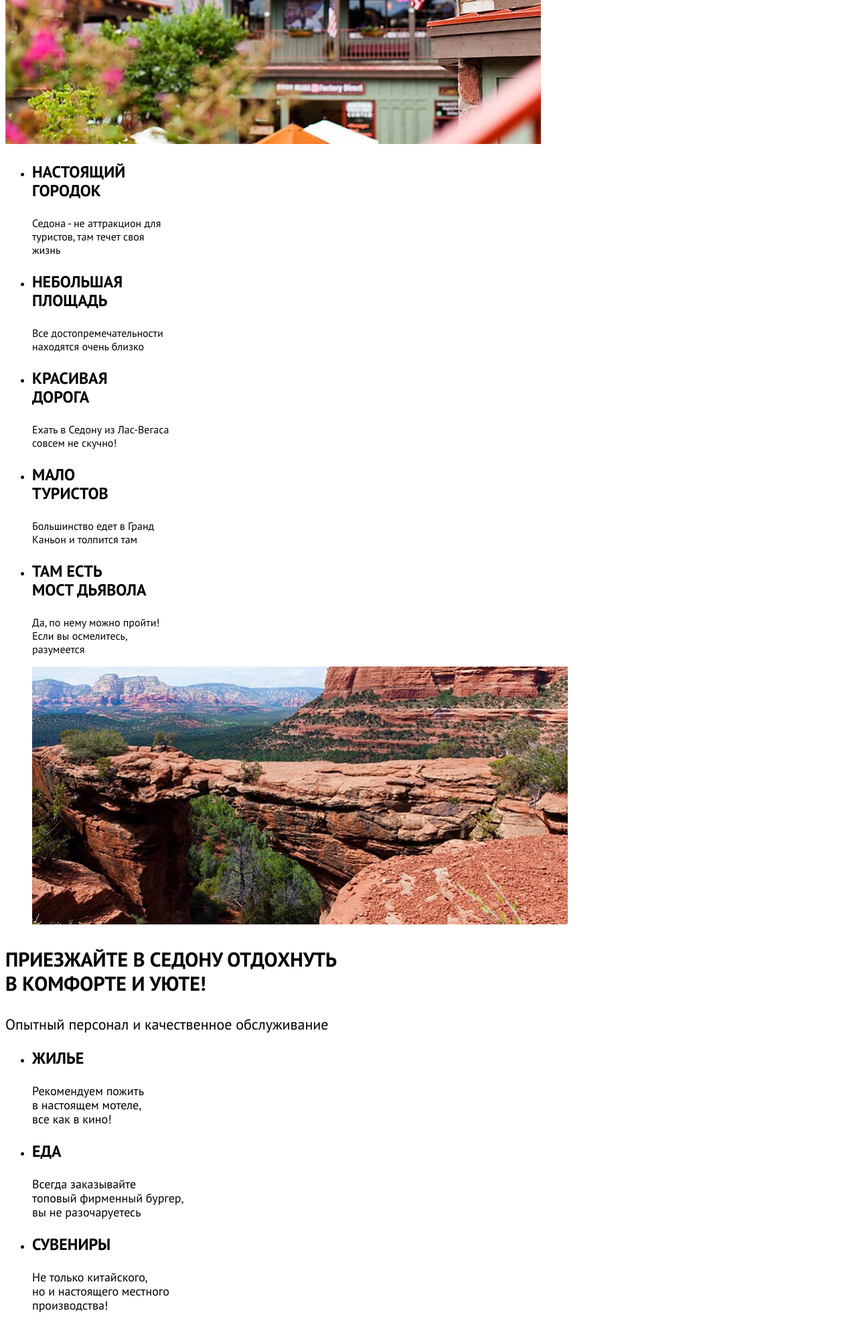
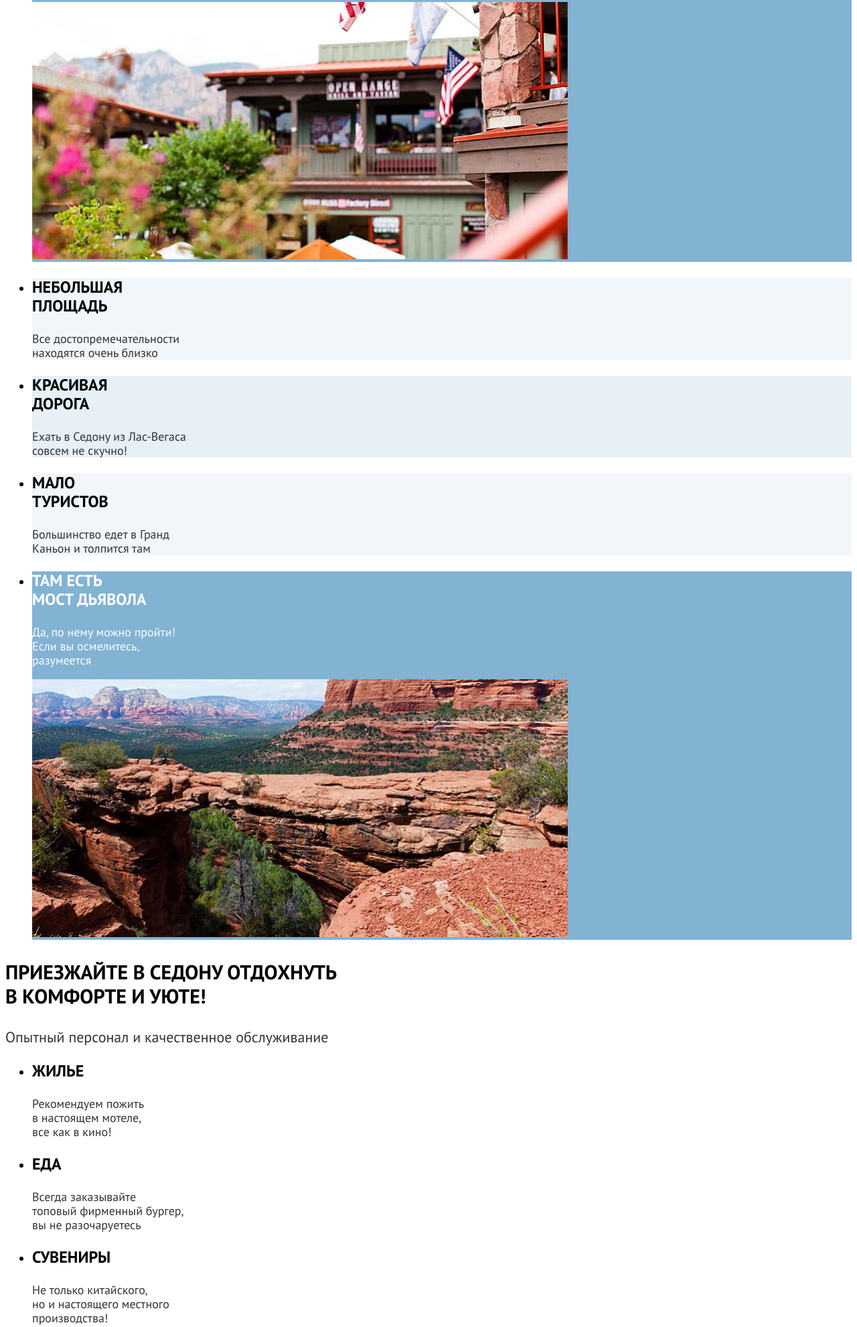
Before and after one commit to htmlacademy-htmlcss/2280449-sedona-36, a plain HTML site: page index.html in a window 1280 px wide. Shown: the part 633-2614 px from the top of the page at 67% size. Drawn offline with Linux system fonts and the light colour scheme; files whose address does not match are found by name.

Commit message:
Вносит изменения в базовую стилизацию

```diff
--- a/index.html
+++ b/index.html
@@ -48,27 +48,27 @@
         <h2 class="visually-hidden">Преимущества Седоны</h2>
         <p class="advantages__title">Седона - небольшой городок в Аризоне,<br>заслуживший большего!</p>
         <p class="advantages__title-text">Рассмотрим причины почему Седона круче, чем Гранд Каньон!</p>
-        <img class="#" src="images/photo-content/photo-city-sedona.jpg" width="800" height="384" alt="городок">
         <ul class="advantages-list">
           <li class="advantages-item">
-            <h3 class="advantages-item__title">Настоящий<br>городок</h3>
-            <p class="advantages__text">Седона - не аттракцион для<br>туристов, там течет своя<br>жизнь</p>
+            <h3 class="advantages-item__title advantages-item__title--white">Настоящий<br>городок</h3>
+            <p class="advantages__text advantages__text--white">Седона - не аттракцион для<br>туристов, там течет своя<br>жизнь</p>
+            <img class="#" src="images/photo-content/photo-city-sedona.jpg" width="800" height="384" alt="городок">
           </li>
-          <li class="advantages-item">
+          <li class="advantages-item advantages-item__title--alpha-12">
             <h3 class="advantages-item__title">Небольшая<br>площадь</h3>
             <p class="advantages__text">Все достопремечательности<br>находятся очень близко</p>
           </li>
-          <li class="advantages-item">
+          <li class="advantages-item advantages-item__title--alpha-20">
             <h3 class="advantages-item__title">Красивая<br>дорога</h3>
             <p class="advantages__text">Ехать в Седону из Лас-Вегаса<br>совсем не скучно!</p>
           </li>
-          <li class="advantages-item">
+          <li class="advantages-item advantages-item__title--alpha-12">
             <h3 class="advantages-item__title">Мало<br>туристов</h3>
             <p class="advantages__text">Большинство едет в Гранд<br>Каньон и толпится там</p>
           </li>
           <li class="advantages-item">
-            <h3 class="advantages-item__title">Там есть<br>мост дьявола</h3>
-            <p class="advantages__text">Да, по нему можно пройти!<br>Если вы осмелитесь,<br>разумеется</p>
+            <h3 class="advantages-item__title advantages-item__title--white">Там есть<br>мост дьявола</h3>
+            <p class="advantages__text advantages__text--white">Да, по нему можно пройти!<br>Если вы осмелитесь,<br>разумеется</p>
             <img class="#" src="images/photo-content/photo-devil-bridge.jpg" width="800" height="385" alt="Мост дьявола">
           </li>
         </ul>
@@ -111,7 +111,7 @@
             <span class="visually-hidden">Email</span>
           </label>
           <input class="field"  placeholder="Ваш e-mail" type="email" name="newsletter-email" id="newsletter-email" required>
-          <button class="services-search__button" type="submit">
+          <button class="newsletter__email__button" type="submit">
             Подписаться
           </button>
         </form>
--- a/styles/styles.css
+++ b/styles/styles.css
@@ -10,7 +10,6 @@
 
 @font-face {
   font-family: "PT Sans";
-  font-style: bold;
   font-weight: 700;
   src: local("PT Sans"),
 		url("../fonts/pt-sans-bold.woff2") format("woff2"),
@@ -20,6 +19,10 @@
 
 body {
 	font-family: "PT Sans", "Arial", sans-serif;
+	font-size: 18px;
+	line-height: 21px;
+	font-weight: normal;
+	color: #000000;
 }
 
 .visually-hidden {
@@ -85,6 +88,36 @@ body {
 	font-weight: bold;
 	color: #000000;
 	text-transform: uppercase;
+
+}
+
+.advantages__text {
+	font-size: 18px;
+	line-height: 21px;
+	font-weight: normal;
+	color: #333333;
+
+}
+
+.advantages-item__title.advantages-item__title--white {
+	color: #FFFFFF;
+}
+
+.advantages__text.advantages__text--white {
+	color: #FFFFFF;
+}
+
+.advantages-item {
+	background-color: #82B3D3;
+	border: none;
+}
+
+.advantages-item.advantages-item__title--alpha-12 {
+	background-color: rgba(131, 179, 211, 0.12);
+}
+
+.advantages-item.advantages-item__title--alpha-20 {
+	background-color: rgba(131, 179, 211, 0.2);
 }
 
 .services__title {
@@ -99,7 +132,7 @@ body {
 	font-size: 22px;
 	line-height: 26px;
 	font-weight: normal;
-	color: #000000;
+	color: #333333;
 }
 
 .services__name {
@@ -114,14 +147,14 @@ body {
 	font-size: 18px;
 	line-height: 21px;
 	font-weight: normal;
-	color: #000000;
+	color: #333333;
 }
 
 .services-search__title {
 	font-size: 30px;
 	line-height: 36px;
 	font-weight: bold;
-	color: #000000;
+	color: #333333;
 	text-transform: uppercase;
 }
 
@@ -177,11 +210,11 @@ body {
 	color: #FFFFFF;
 }
 
-.newsletter__title-text.newsletter__title-text--black {
+.newsletter__title-text.newsletter__title-text--brown {
 	color: #000000;
 }
 
-.services-search__button {
+.newsletter__email__button {
 	font-size: 20px;
 	line-height: 36px;
 	font-weight: bold;
@@ -212,6 +245,13 @@ body {
 	font-size: 60px;
 	line-height: 78px;
 	font-weight: bold;
+	color: #FFFFFF;
+}
+
+.breadcrumbs-link__hotels {
+	font-size: 16px;
+	line-height: 21px;
+	font-weight: normal;
 	color: #FFFFFF;
 }
 
@@ -272,6 +312,7 @@ body {
 	line-height: 36px;
 	font-weight: bold;
 	color: #000000;
+	text-transform: uppercase;
 }
 
 .hotel__name {
@@ -344,6 +385,7 @@ body {
 	background-color: #82B3D3;
 	border: none;
 	border-radius: 4px;
+	text-decoration: none;
 }
 
 .pagination-link.pagination-link--one {
```
Also changed, not shown: catalog.html (+3 -3 lines).
